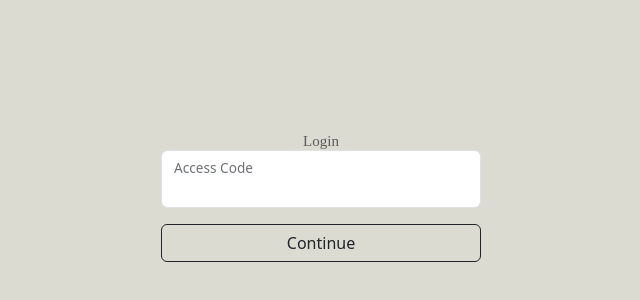
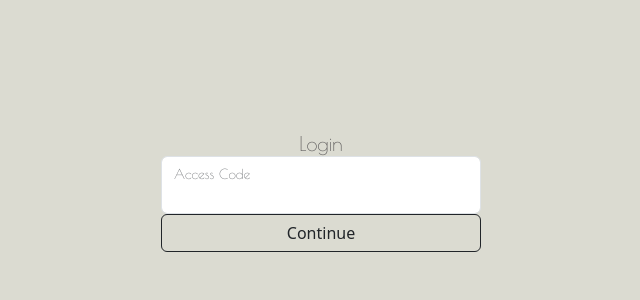
Before and after one commit to MichaelSault/TanyaWeddingWebsite, a React (Vite) app: page /#/ in a window 1280 px wide. Shown: the part 28-328 px from the top of the page, without its empty margins (319-959 px from the left). Built offline with nearby package versions, Linux system fonts and the light colour scheme.

Commit message:
updated fonts

```diff
--- a/src/App.css
+++ b/src/App.css
@@ -322,22 +322,27 @@ h1 {
 }
 
 h2 {
-  font-size: 15px;
-  font-family: 'DreamAvenue';
+  font-size: 20px;
+  font-family: 'Rufina';
   color: #5c5a5a;
   margin: 0;
+  font-weight: bold;
+}
+
+.faqEmail {
+  font-size: 12px;
 }
 
 h3 {
   font-size: 15px;
-  font-family: 'DreamAvenue';
+  font-family: 'Rufina';
   color: #000000;
   margin: 0 0 20px 0;
 }
 
 h4 {
   font-size: 60px;
-  font-family: 'DreamAvenue';
+  font-family: 'BodoniModa';
   text-align: start;
   margin: 0;
   color: #5c5a5a;
@@ -345,17 +350,29 @@ h4 {
 
 h5 {
   font-size: 5em;
-  font-family: 'DreamAvenue';
+  font-family: 'Syne';
   padding-top: 1em;
   color: #5c5a5a
 }
 
 h6 {
   font-size: 60px;
-  font-family: 'Syne';
-  font-weight: bold;
+  font-family: 'BodoniModa';
   margin: 0;
   color: #5c5a5a;
+}
+
+.poiret {
+  font-family: PoiretOne;
+  size: 30px;
+}
+
+.elsie {
+  font-family: Elsie-Regular;
+}
+
+.syne {
+  font-family: Syne;
 }
 
 .song {
@@ -451,6 +468,20 @@ hr {
   flex-direction: column;
   justify-content: flex-start;
   background-color: rgba(196, 196, 179, 0.6);
+}
+
+.css-h93ljk-MuiTypography-root {
+  font-family: Syne !important;
+  font-size: 1.3rem !important;
+}
+
+.css-1hleqvg-MuiTypography-root {
+  font-family: Syne !important;
+  font-weight: bold !important;
+}
+
+.css-r40f8v-MuiTypography-root {
+  font-family: Syne !important;
 }
 
 .rsvpRow {
@@ -743,6 +774,10 @@ hr {
   h6, h4{
     font-size: 50px;
   }
+
+  .engagementTitle {
+    font-size: 48px;
+  }
 }
 
 @media only screen and (min-width: 856px) {
--- a/src/components/RSVPTag.compopnent.jsx
+++ b/src/components/RSVPTag.compopnent.jsx
@@ -8,12 +8,12 @@ function RSVPTag() {
         <>
             <div className='rsvpRow'>
             <div className='rsvpTitle'>
-                    <h6>We hope to see you from the altar.</h6>
+                    <h6 className='elsie'><b>We hope to see you from the altar.</b></h6>
                     <hr className='hrRSVP'/>
             </div>
                 <div className='rsvpDeadline'>
-                    <h7>We kindly request your response by May 6, 2024.  Cheers!</h7>
-                    <button disabled={true} className='rsvpTagButton'>RSVP now</button>
+                    <h7 className='elsie'>We kindly request your response by May 6, 2024.  Cheers!</h7>
+                    <button disabled={true} className='rsvpTagButton elsie'>RSVP now</button>
                 </div>
             </div>
         </>
--- a/src/components/code.componenet.jsx
+++ b/src/components/code.componenet.jsx
@@ -38,12 +38,12 @@ const Code = ({validate}) => {
         <>
 
         <div id='bodyTest' style={{width:"20em", margin:"auto auto", textAlign:"center"}}>
-            <h2>Login</h2>
+            <h2 className="poiret">Login</h2>
             <FloatingLabel
             controlId="code"
             name="code"
             label="Access Code"
-            className="mb-3"
+            className="mb-3, poiret"
             >
 
             <Form.Control type="text" name="code" onChange={handleChange}/>
--- a/src/components/engagementShoot.component.jsx
+++ b/src/components/engagementShoot.component.jsx
@@ -11,8 +11,8 @@ function EngagementShoot() {
 
                 <div className='engagementShootCol'>
                     <div className='engagementShootSubColMobile'>
-                        <h6>ENGAGEMENT </h6>
-                        <h6>SHOOT</h6>
+                        <h6 className='engagementTitle'>ENGAGEMENT </h6>
+                        <h6 className='engagementTitle'>SHOOT</h6>
                         <hr/>
 
                     </div>
--- a/src/components/eventCard.component.jsx
+++ b/src/components/eventCard.component.jsx
@@ -58,7 +58,7 @@ const EventCard = forwardRef(
                     <div className='cardText'>
                     <CardContent>
 
-                        <Typography gutterBottom variant="h5" component="div">
+                        <Typography className='Syne' gutterBottom variant="h5" component="div">
                             {eventName}
                         </Typography>
                         <Typography gutterBottom variant="caption" component="div">
--- a/src/components/faq.componenet.jsx
+++ b/src/components/faq.componenet.jsx
@@ -28,7 +28,7 @@ function FAQ() {
                         <h2>WILL THE WEDDING CEREMONIES BE INDOORS?</h2>
                         <h3>Yes, both wedding ceremonies (Anand Karaj and civil ceremony) and the reception will take place indoors. </h3>
                         <div>
-                            <h2>IF YOU HAVE ANY ADDITIONAL QUESTIONS, PLEASE EMAIL US AT SAMRAROSSWEDDING@GMAIL.COM.</h2>
+                            <h3 className='faqEmail'>IF YOU HAVE ANY ADDITIONAL QUESTIONS, PLEASE EMAIL US AT SAMRAROSSWEDDING@GMAIL.COM.</h3>
                         </div>
 
                     </div>
--- a/src/fonts/font.css
+++ b/src/fonts/font.css
@@ -1,6 +1,22 @@
 @font-face {
   font-family: 'Emitha-Script';
   src: local('Emitha-Script'), url('./Emitha-Script.ttf') format('truetype');
+}
+
+@font-face {
+  font-family: 'Emitha-Swashes';
+  src: local('Emitha-Swashes'), url('./Emitha-Swashes.ttf') format('truetype');
+}
+
+@font-face {
+  font-family: 'Elsie-Regular';
+  src: local('Elsie-Regular'), url('./EElsie-Regular.ttf') format('truetype');
+}
+
+@font-face {
+  font-family: 'Elsie-Black';
+  src: local('Elsie-Black'), url('./EElsie-Black.ttf') format('truetype');
+  font-weight: bold;
 }
 
 @font-face {
```
Also changed, not shown: src/fonts/Elsie-Black.ttf (added), src/fonts/Elsie-Regular.ttf (added).
